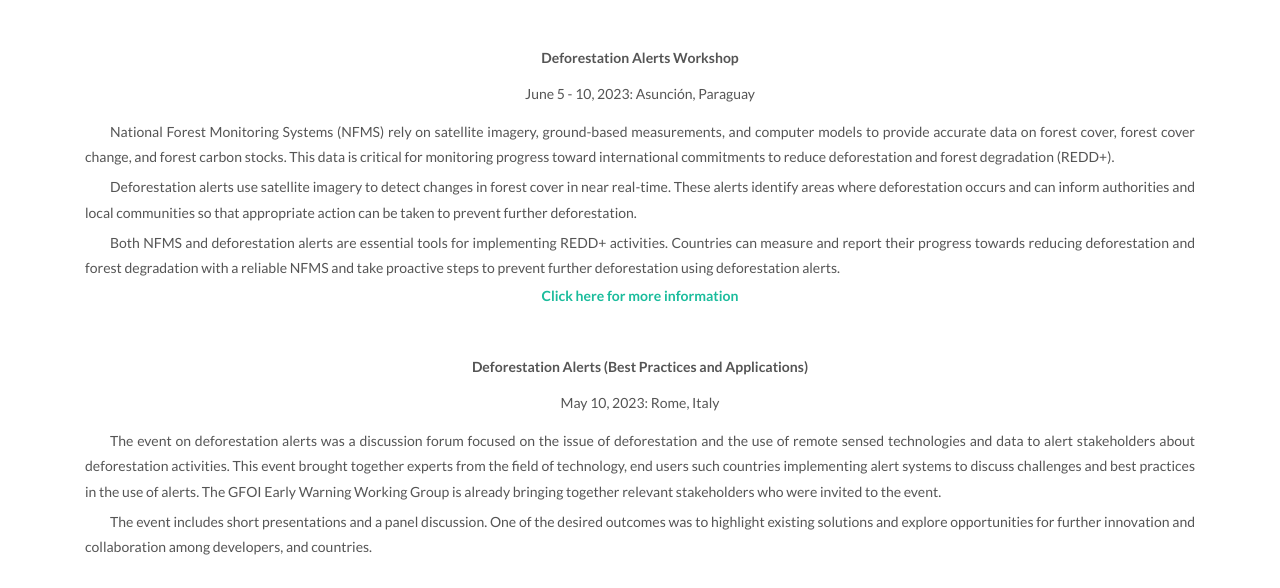
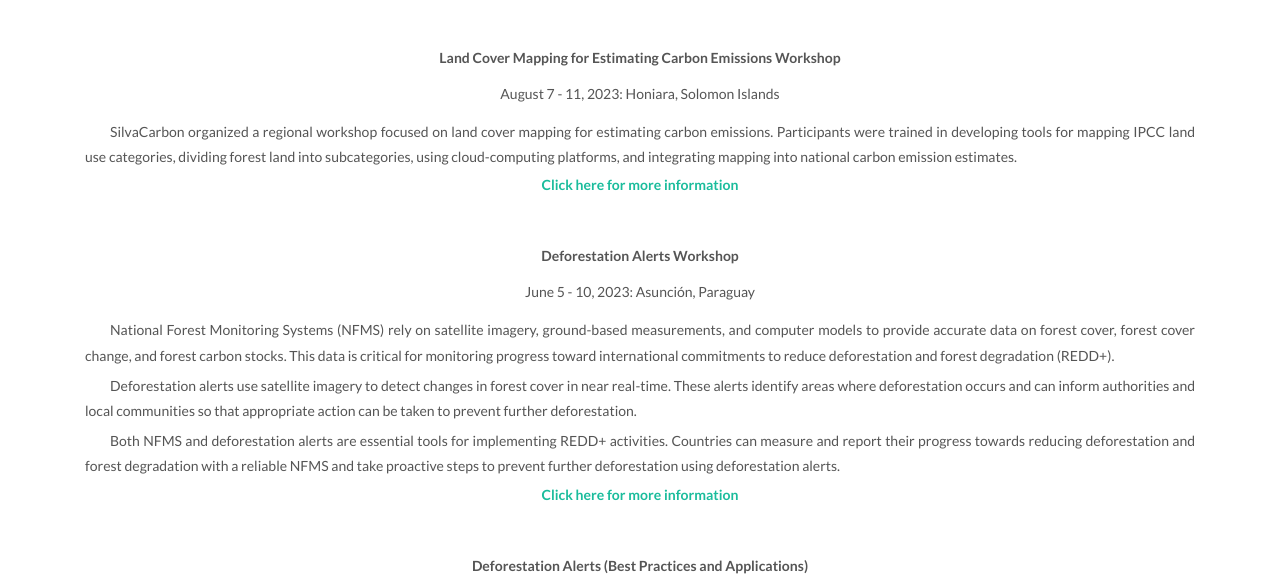
Before and after one commit to drsgeo/silvacarbon, a plain HTML site: page activities/2023.html in a window 1280 px wide. Shown: the part 209-797 px from the top of the page. Drawn offline with Linux system fonts and the light colour scheme; no server answers.

Commit message:
added solomon islands to 2023 activity

```diff
--- a/activities/2023.html
+++ b/activities/2023.html
@@ -79,6 +79,22 @@
                         <div class="container clearfix">
                             <div class="heading-block center nomargin noline">
                                 <h2>2023 Activities</h2>
+                            </div>
+                            <div class="activity-item">
+                                <div class="activity-title">
+                                    Land Cover Mapping for Estimating Carbon Emissions Workshop
+                                </div>
+                                <div class="activity-timeplace">August 7 - 11, 2023: Honiara, Solomon Islands</div>
+                                <p class="activity-desc">
+                                    SilvaCarbon organized a regional workshop focused on land cover mapping for estimating carbon emissions. Participants were trained in
+                                    developing tools for mapping IPCC land use categories, dividing forest land into subcategories, using cloud-computing platforms, and
+                                    integrating mapping into national carbon emission estimates.
+                                </p>
+                                <div class="activity-link">
+                                    <a href="https://sites.google.com/view/gfoi-pacific-islands/home/2023/land-cover-mapping-for-estimating-carbon-emissions" target="_blank" rel="noopener noreferrer">
+                                        Click here for more information
+                                    </a>
+                                </div>
                             </div>
                             <div class="activity-item">
                                 <div class="activity-title">
```
Also changed, not shown: activities/2022.html (+1 -1 lines).
